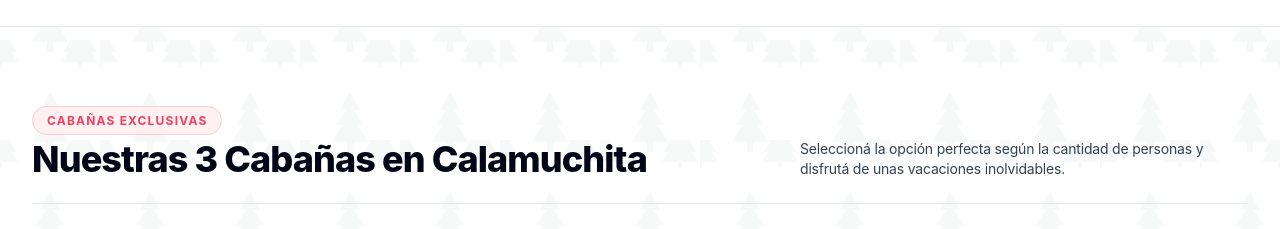
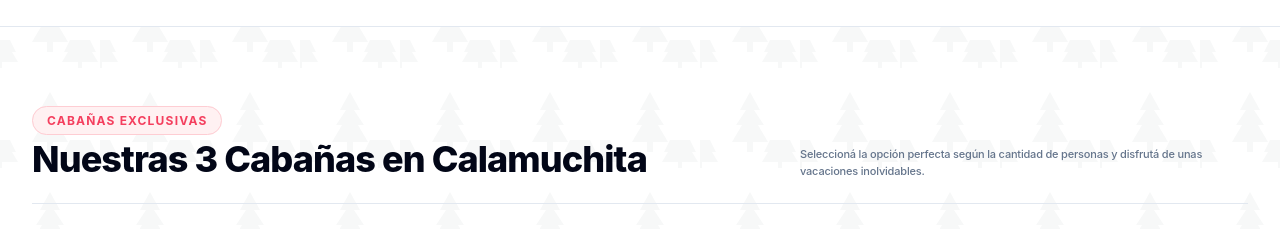
Before and after one commit to arielmartinelli/Caba-asAlquiler, a Next.js app: page / in a window 1280 px wide. Shown: the part 820-1049 px from the top of the page. Built offline with nearby package versions, Linux system fonts and the light colour scheme; no server answers; the database is empty.

Commit message:
Update clarification text style

```diff
--- a/src/app/page.tsx
+++ b/src/app/page.tsx
@@ -108,7 +108,7 @@ export default async function HomePage() {
  Nuestras 3 Cabañas en Calamuchita
  </h2>
  </div>
- <p className="text-slate-700 text-xs sm:text-sm max-w-md">
+ <p className="text-slate-500 text-[11px] max-w-md mt-1 font-medium">
  Seleccioná la opción perfecta según la cantidad de personas y disfrutá de unas vacaciones inolvidables.
  </p>
  </div>
```
